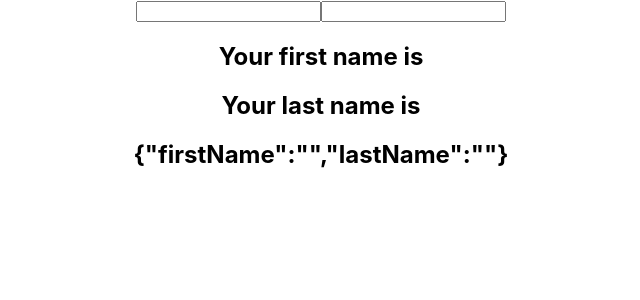
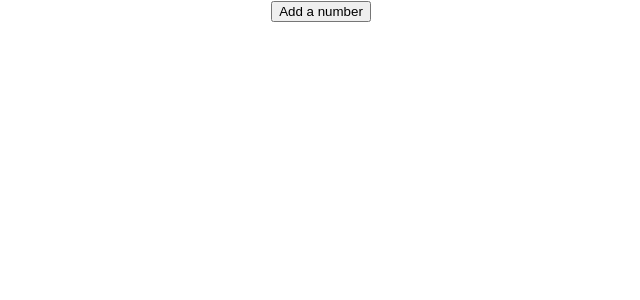
Before and after one commit to EranLavan/codevolution-one, a React (Create React App) app: page / in a window 1280 px wide. Shown: the top 300 px of the page, without its empty margins (319-959 px from the left). Built offline with nearby package versions, Linux system fonts and the light colour scheme.

Commit message:
modified:   src/App.js 	new file:   src/components/HookCounterFour.js

```diff
--- a/src/App.js
+++ b/src/App.js
@@ -41,7 +41,8 @@
 import ClassCounter from './components/ClassCounter';
 import HookCounter from './components/HookCounter';
 import HookCounterTwo from './components/HookCounterTwo';
-import HookCounterThree from './components/HookCounterThree'
+import HookCounterThree from './components/HookCounterThree';
+import HookCounterFour from './components/HookCounterFour';
 
 // function App() {
 //   return (
@@ -62,7 +63,9 @@
 
         {/* <HookCounterTwo /> */}
 
-        <HookCounterThree />
+        {/* <HookCounterThree /> */}
+
+        <HookCounterFour />
 
         {/* <PostForm /> */}
 
--- /dev/null
+++ b/src/components/HookCounterFour.js
@@ -0,0 +1,25 @@
+import React, {useState} from 'react'
+
+function HookCounterFour() {
+
+  const [items, setItems] = useState([]);
+  const addItem = () => {
+    setItems([...items, {
+        id: items.length,
+        value: Math.floor(Math.random()*10) + 1
+    }])
+  }
+
+  return (
+    <div>
+        <button onClick={addItem}>Add a number</button>
+      <ul>
+        {
+            items.map(item => <li key={item.id}>{item.value}</li>)
+        }
+      </ul>
+    </div>
+  )
+}
+
+export default HookCounterFour
```
